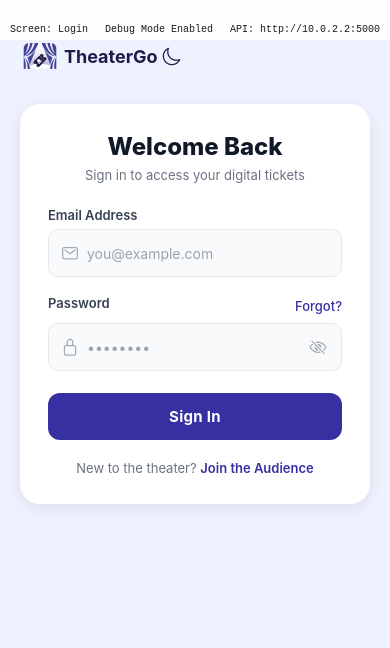
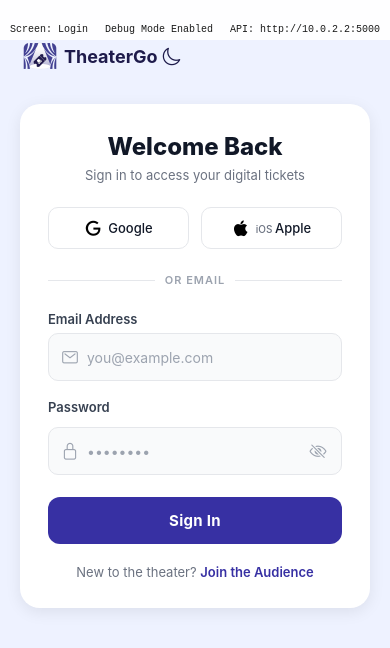
Before and after one commit to Nxstyyyy/TheaterGo, a React Native app in the folder frontend/: screen / in a window 390 px wide. Shown: the top 648 px of the page. Built offline with nearby package versions, Linux system fonts and the light colour scheme.

Commit message:
Add social login buttons and divider UI

```diff
--- a/frontend/screens/LoginScreen.js
+++ b/frontend/screens/LoginScreen.js
@@ -82,6 +82,27 @@ export default function LoginScreen({ onNavigateRegister, onNavigateDiscover })
             <Text style={styles.title}>Welcome Back</Text>
             <Text style={styles.subtitle}>Sign in to access your digital tickets</Text>
 
+            {/* Social buttons */}
+            <View style={styles.socialRow}>
+              <TouchableOpacity style={styles.socialBtn} activeOpacity={0.8}>
+                <MaterialCommunityIcons name="google" size={18} color={colors.socialIconColor} />
+                <Text style={styles.socialText}>Google</Text>
+              </TouchableOpacity>
+              <TouchableOpacity style={styles.socialBtn} activeOpacity={0.8}>
+                <Ionicons name="logo-apple" size={18} color={colors.socialIconColor} />
+                <Text style={styles.socialText}>
+                  <Text style={styles.socialIOS}>iOS </Text>Apple
+                </Text>
+              </TouchableOpacity>
+            </View>
+
+            {/* Divider */}
+            <View style={styles.dividerRow}>
+              <View style={styles.dividerLine} />
+              <Text style={styles.dividerText}>OR EMAIL</Text>
+              <View style={styles.dividerLine} />
+            </View>
+
             {/* Email field */}
             <Text style={styles.label}>Email Address</Text>
             <View style={styles.inputWrapper}>
@@ -101,9 +122,6 @@ export default function LoginScreen({ onNavigateRegister, onNavigateDiscover })
             {/* Password field */}
             <View style={styles.passwordHeader}>
               <Text style={styles.label}>Password</Text>
-              <TouchableOpacity>
-                <Text style={styles.forgotText}>Forgot?</Text>
-              </TouchableOpacity>
             </View>
             <View style={styles.inputWrapper}>
               <Ionicons name="lock-closed-outline" size={18} color={colors.iconColor} style={styles.inputIcon} />
@@ -301,5 +319,50 @@ function makeStyles(colors) {
       fontWeight: '600',
       color: colors.INDIGO,
     },
+    socialRow: {
+      flexDirection: 'row',
+      gap: 12,
+      marginBottom: 24,
+    },
+    socialBtn: {
+      flex: 1,
+      flexDirection: 'row',
+      alignItems: 'center',
+      justifyContent: 'center',
+      gap: 6,
+      borderWidth: 1,
+      borderColor: colors.socialBorder,
+      borderRadius: 10,
+      paddingVertical: 10,
+      backgroundColor: colors.socialBg,
+    },
+    socialText: {
+      fontSize: 13,
+      fontWeight: '500',
+      color: colors.socialText,
+    },
+    socialIOS: {
+      fontSize: 10,
+      color: colors.subtitle,
+    },
+
+    // Divider
+    dividerRow: {
+      flexDirection: 'row',
+      alignItems: 'center',
+      marginBottom: 24,
+    },
+    dividerLine: {
+      flex: 1,
+      height: 1,
+      backgroundColor: colors.dividerLine,
+    },
+    dividerText: {
+      marginHorizontal: 10,
+      fontSize: 11,
+      fontWeight: '600',
+      color: colors.dividerText,
+      letterSpacing: 1,
+    },
   };
 }
--- a/frontend/screens/RegisterScreen.js
+++ b/frontend/screens/RegisterScreen.js
@@ -89,6 +89,27 @@ export default function RegisterScreen({ onNavigateLogin, onNavigateDiscover })
           <View style={styles.card}>
             <Text style={styles.title}>Join the Audience</Text>
             <Text style={styles.subtitle}>Create your account to get digital tickets</Text>
+
+            {/* Social buttons */}
+            <View style={styles.socialRow}>
+              <TouchableOpacity style={styles.socialBtn} activeOpacity={0.8}>
+                <MaterialCommunityIcons name="google" size={18} color={colors.socialIconColor} />
+                <Text style={styles.socialText}>Google</Text>
+              </TouchableOpacity>
+              <TouchableOpacity style={styles.socialBtn} activeOpacity={0.8}>
+                <Ionicons name="logo-apple" size={18} color={colors.socialIconColor} />
+                <Text style={styles.socialText}>
+                  <Text style={styles.socialIOS}>iOS </Text>Apple
+                </Text>
+              </TouchableOpacity>
+            </View>
+
+            {/* Divider */}
+            <View style={styles.dividerRow}>
+              <View style={styles.dividerLine} />
+              <Text style={styles.dividerText}>OR EMAIL</Text>
+              <View style={styles.dividerLine} />
+            </View>
 
             {/* Full Name field */}
             <Text style={styles.label}>Full Name</Text>
@@ -330,5 +351,50 @@ function makeStyles(colors) {
       fontWeight: '600',
       color: colors.INDIGO,
     },
+    socialRow: {
+      flexDirection: 'row',
+      gap: 12,
+      marginBottom: 24,
+    },
+    socialBtn: {
+      flex: 1,
+      flexDirection: 'row',
+      alignItems: 'center',
+      justifyContent: 'center',
+      gap: 6,
+      borderWidth: 1,
+      borderColor: colors.socialBorder,
+      borderRadius: 10,
+      paddingVertical: 10,
+      backgroundColor: colors.socialBg,
+    },
+    socialText: {
+      fontSize: 13,
+      fontWeight: '500',
+      color: colors.socialText,
+    },
+    socialIOS: {
+      fontSize: 10,
+      color: colors.subtitle,
+    },
+
+    // Divider
+    dividerRow: {
+      flexDirection: 'row',
+      alignItems: 'center',
+      marginBottom: 24,
+    },
+    dividerLine: {
+      flex: 1,
+      height: 1,
+      backgroundColor: colors.dividerLine,
+    },
+    dividerText: {
+      marginHorizontal: 10,
+      fontSize: 11,
+      fontWeight: '600',
+      color: colors.dividerText,
+      letterSpacing: 1,
+    },
   };
 }
```
